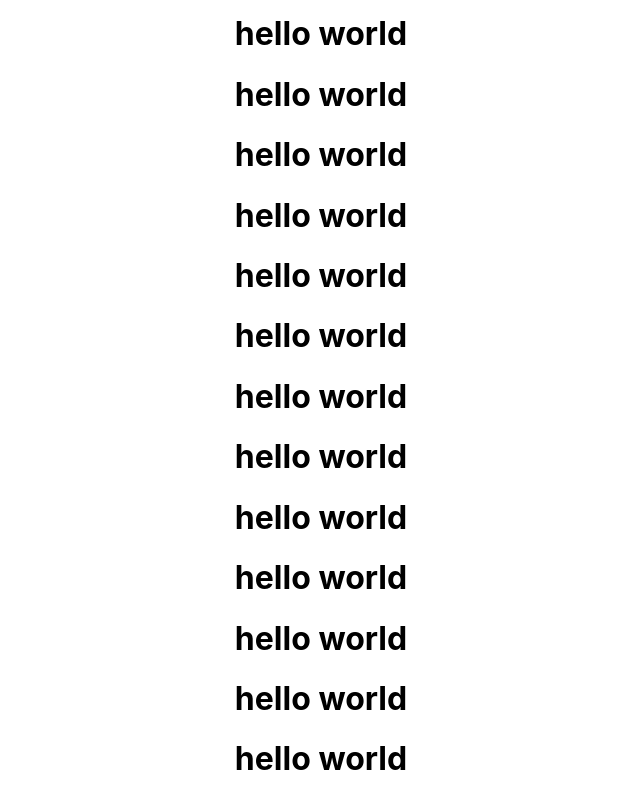
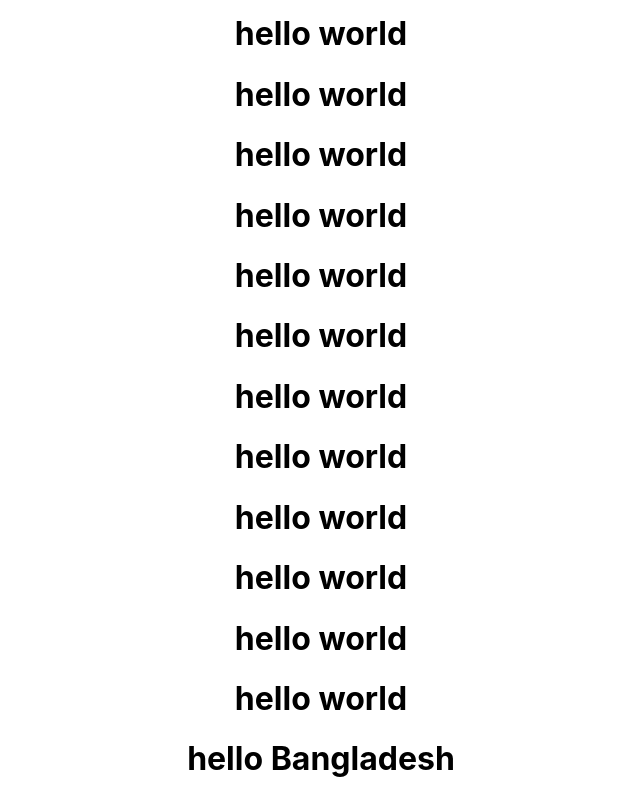
Before and after one commit to mdismail645221/JOB_Junction_client_side, a React (Create React App) app: page / in a window 1280 px wide. Shown: the part 249-1049 px from the top of the page, without its empty margins (319-959 px from the left). Built offline with nearby package versions, Linux system fonts and the light colour scheme.

Commit message:
Update App.tsx

```diff
--- a/src/App.tsx
+++ b/src/App.tsx
@@ -23,7 +23,7 @@
         <h1>hello world</h1>
         <h1>hello world</h1>
       </div>
-        <h1>hello world</h1>
+        <h1>hello Bangladesh</h1>
     </div>
   );
 }
```
